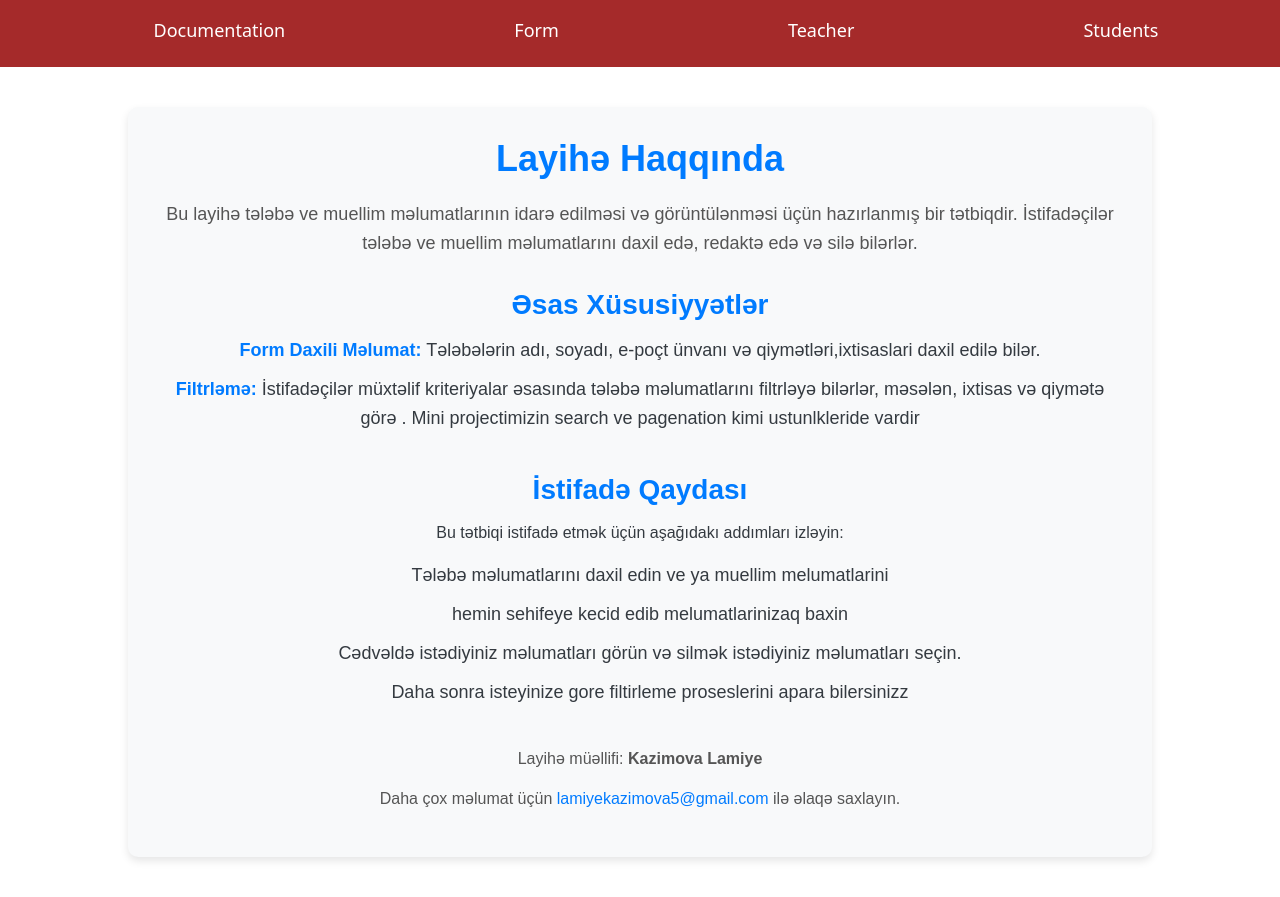
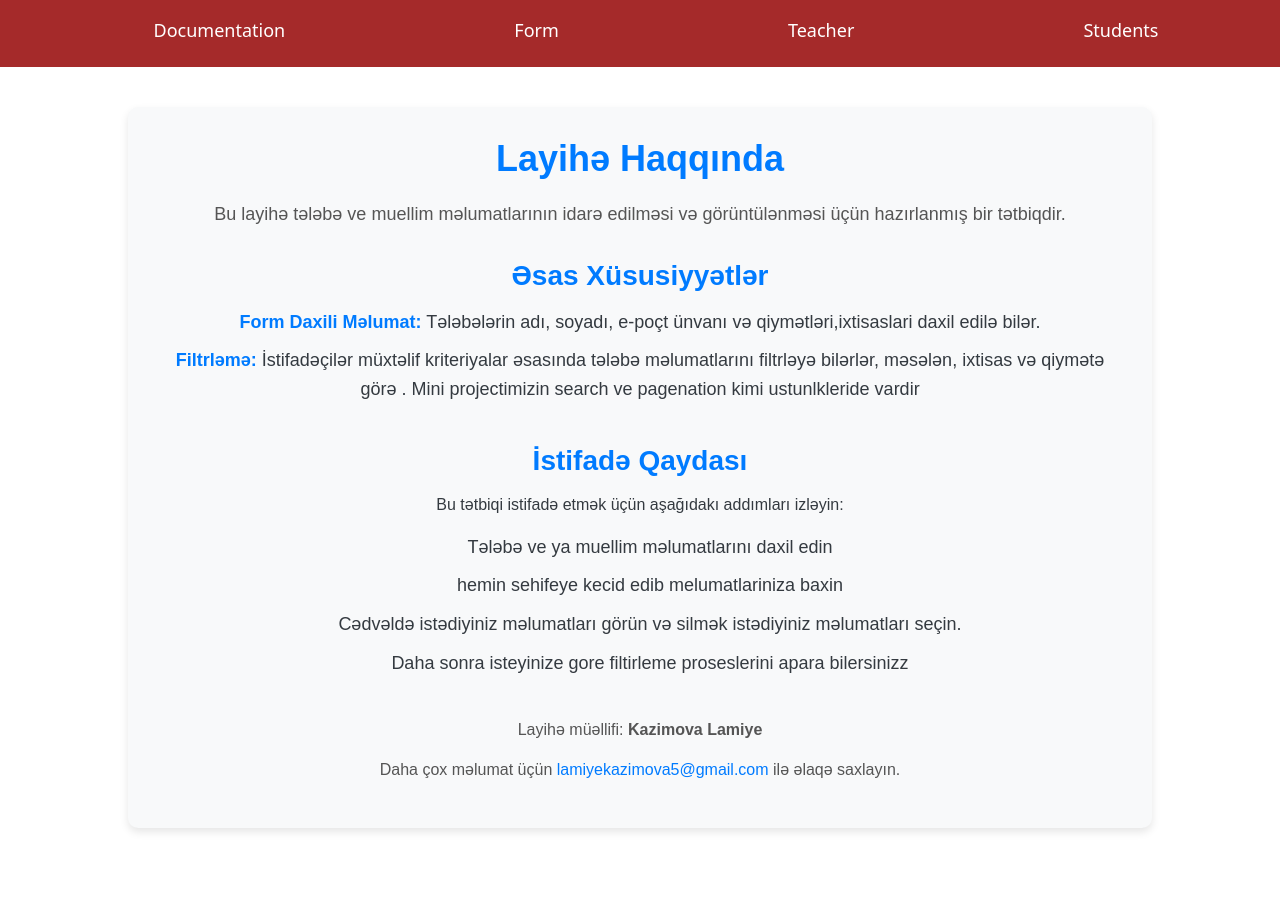
Before and after one commit to LamiyyaKazimova/Reactquery, a React (Create React App) app: page / in a window 1280 px wide. After the commit the page ends 868 px from the top, so only its background shows below. Built offline with nearby package versions, Linux system fonts and the light colour scheme.

Commit message:
new file

```diff
--- a/src/App.jsx
+++ b/src/App.jsx
@@ -7,6 +7,7 @@ import Form from "./components/Forms";
 import Teacher from "./components/Teacher";
 import Students from "./components/Students";
 import Index from "./components/Documentation";
+
 
 
 const initialValue = {
@@ -32,10 +33,11 @@ function App() {
           <div>
             <nav>
               <ul className="link">
-              <NavLink  to="/" className="my-link">Documentation </NavLink>
-              <NavLink  to="/form" className="my-link">Form</NavLink>
-              <NavLink to="/teacher" className="my-link">Teacher</NavLink>
-              <NavLink to="/students" className="my-link">Students</NavLink>
+              <NavLink to="/" className="my-link" end>Documentation</NavLink>
+    <NavLink to="/form" className="my-link">Form</NavLink>
+    <NavLink to="/teacher" className="my-link">Teacher</NavLink>
+    <NavLink to="/students" className="my-link">Students</NavLink>
+
               </ul>
             </nav>
 
--- a/src/components/Documentation/index.jsx
+++ b/src/components/Documentation/index.jsx
@@ -7,8 +7,7 @@ function Index(){
       <header>
         <h1 className="documentation-title">Layihə Haqqında</h1>
         <p className="documentation-description">
-          Bu layihə tələbə ve muellim məlumatlarının idarə edilməsi və görüntülənməsi üçün hazırlanmış bir tətbiqdir. İstifadəçilər
-          tələbə ve muellim məlumatlarını daxil edə, redaktə edə və silə bilərlər.
+          Bu layihə tələbə ve muellim məlumatlarının idarə edilməsi və görüntülənməsi üçün hazırlanmış bir tətbiqdir.
         </p>
       </header>
 
@@ -31,8 +30,8 @@ function Index(){
           Bu tətbiqi istifadə etmək üçün aşağıdakı addımları izləyin:
         </p>
         <ol className="usage-steps">
-          <li>Tələbə məlumatlarını daxil edin ve ya muellim melumatlarini</li>
-          <li>hemin sehifeye kecid edib melumatlarinizaq baxin</li>
+          <li>Tələbə ve ya muellim məlumatlarını daxil edin</li>
+          <li>hemin sehifeye kecid edib melumatlariniza baxin</li>
           <li>Cədvəldə istədiyiniz məlumatları görün və silmək istədiyiniz məlumatları seçin.</li>
           <li>Daha sonra isteyinize gore filtirleme proseslerini apara bilersinizz</li>
         </ol>
--- a/src/components/Forms/index.jsx
+++ b/src/components/Forms/index.jsx
@@ -3,6 +3,7 @@ import "./index.scss";
 import { useMutation, useQueryClient } from "@tanstack/react-query";
 import { handlePostClick } from "./Services/studentServices";
 import { handlePostTeacherClick } from "./Services/teacherServices";
+
 
 function Form({ inputValue, setInputValue }) {
   const [isFormVisible, setIsFormVisible] = useState(false);
@@ -31,19 +32,19 @@ function Form({ inputValue, setInputValue }) {
   function handleStudentButtonClick() {
     handleAddStudent();
     handleVisible();
-    setIsStudentDisabled(!isTeacherDisabled);
+    setIsStudentDisabled(!isStudentDisabled);
   }
 
   function handleTeacherButtonClick() {
     handleAddTeacher();
     handleHidden();
-    setIsTeacherDisabled(!isStudentDisabled);
+    setIsTeacherDisabled(!isTeacherDisabled);
   }
 
   const mutationStudents = useMutation({
-    mutationFn: handlePostClick,
+    mutationFn:handlePostClick,
     onSuccess: () => {
-      queryClient.invalidateQueries({ queryKey: ["students"] });
+      queryClient.invalidateQueries({ queryKey: ["todos"] });
       setInputValue({
         firstname: "",
         lastname: "",
@@ -55,9 +56,9 @@ function Form({ inputValue, setInputValue }) {
   });
 
   const mutationTeacher = useMutation({
-    mutationFn: handlePostTeacherClick,
+    mutationFn:handlePostTeacherClick,
     onSuccess: () => {
-      queryClient.invalidateQueries({ queryKey: ["teacher"] });
+      queryClient.invalidateQueries({ queryKey: ["todos"] });
       setInputValue({
         firstname: "",
         lastname: "",
--- a/src/components/Teacher/index.jsx
+++ b/src/components/Teacher/index.jsx
@@ -43,7 +43,7 @@ function Teacher() {
         teacher.lastname.toLowerCase().includes(search.toLowerCase());
 
       const matchesProfession =
-        !profession|| (teacher.profession.toLowerCase() === profession.toLocaleLowerCase());
+        (!profession)|| (teacher.profession.toLowerCase() === profession.toLocaleLowerCase());
 
       return matchesSearch && matchesProfession;
     });
@@ -65,7 +65,7 @@ function Teacher() {
 
         <select onChange={professionValue} value={profession}>
           <option value="">Hamisi</option>
-          <option value="developer">proqramlasdirma</option>
+          <option value="proqramlasdirma">proqramlasdirma</option>
           <option value="suni intelekt">suni intelekt</option>
           <option value="optimallasdirma">Optimallasdirma</option>
           <option value="data muhendisliyi">Data muhendisliyi</option>
```
Also changed, not shown: src/components/Students/StudentServices.jsx (renamed from src/components/Students/StudentServices.js), src/components/Teacher/TeacherServices.js (renamed from src/components/Teacher/TeacherServices.jsx).
